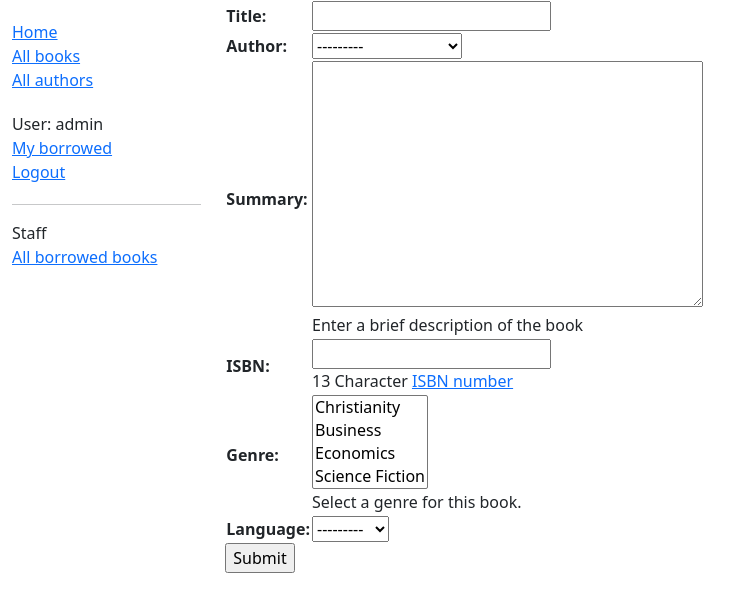
After one commit to favour-olumese/favour-local_library, a Django app: page /catalog/book/create/ in a window 1280 px wide. The commit adds this page. Shown: the top 612 px of the page, without its empty margins (0-754 px from the left). Run offline with Django 4.2, Linux system fonts and the light colour scheme; a user stored in the database is signed in; data comes from the database, SQL or seed files in the repository; both versions use the stored data as it was after the commit.

Commit message:
Created form for renewing books, editing author and book details.

```diff
--- a/locallibrary/catalog/models.py
+++ b/locallibrary/catalog/models.py
@@ -61,6 +61,9 @@ class Book(models.Model):
 
     display_genre.short_description = 'Genre'
 
+    class Meta:
+        permissions = (('can_edit_books', 'Edit books\' details'),)
+
 class BookInstance(models.Model):
     """Model representing a specific copy of a book
     (i.e., that can be borrowed from the library)."""
@@ -93,7 +96,9 @@ class BookInstance(models.Model):
     # Creating the ordering in which the books are to be displayed.
     class Meta:
         ordering = ['due_back']
-        permissions = (("can_mark_returned", "Set book as returned"),)
+        permissions = (("can_mark_returned", "Set book as returned"),
+                        ("can_renew", "Renew book due date"),
+                        )
 
     def __str__(self):
         """String for representing the Model object."""
@@ -113,6 +118,7 @@ class Author(models.Model):
 
     class Meta:
         ordering = ['last_name', 'first_name']
+        permissions = (('can_edit_authors', 'Edit authors\' details'),)
 
     def get_absolute_url(self):
         """Return the URL to access a particular author instance."""
--- a/locallibrary/catalog/templates/catalog/all_borrowed_books.html
+++ b/locallibrary/catalog/templates/catalog/all_borrowed_books.html
@@ -9,6 +9,9 @@
                 <li class="{% if bookinst.is_overdue %}text-danger{% endif %}">
                     <a href="{% url 'book-detail' bookinst.book.pk %}">{{ bookinst.book.title }}</a>
                     ({{ bookinst.due_back }}) - {{ bookinst.borrower }}
+                    {% if perms.catalog.can_renew %}
+                     - <a href="{% url 'renew-book-librarian' bookinst.id %}">Renew</a>
+                    {% endif %}
                 </li>
             {% endfor %}
         </ul>
--- a/locallibrary/catalog/templates/catalog/base_generic.html
+++ b/locallibrary/catalog/templates/catalog/base_generic.html
@@ -12,7 +12,7 @@
 
         <!-- Add additional CSS in static file -->
         {% load static %}
-        <link rel="stylesheet" href="{% static 'css/styles.css' %}">
+        <link rel="stylesheet" href="{% static 'css/style.css' %}">
     </head>
     <body>
         <div class="container-fluid">
@@ -23,19 +23,25 @@
                         <li><a href="{% url 'index' %}">Home</a></li>
                         <li><a href="{% url 'books'%}">All books</a></li>
                         <li><a href="{% url 'authors' %}">All authors</a></li>
+                    </ul>
 
+                    <ul class="sidebar-nav">
                         {% if user.is_authenticated %}
                             <li>User: {{ user.get_username }}</li>
 
                             <li><a href="{% url 'my-borrowed' %}">My borrowed</a></li>
 
-                            {% if perms.catalog.can_mark_returned %}
-                                <li><a href="{% url 'borrowed-books' %}">All borrowed books</a></li>
-                            {% endif %}
-
                             <li><a href="{% url 'logout' %}?next={{ request.path }}">Logout</a></li>
                         {% else %}
                             <li><a href="{% url 'login' %}?next={{request.path}}">Login</a></li>
+                        {% endif %}
+                    </ul>
+
+                    <ul class="sidebar-nav">
+                        {% if perms.catalog.can_mark_returned %}
+                            <hr>
+                            <li>Staff</li>
+                            <li><a href="{% url 'borrowed-books' %}">All borrowed books</a></li>
                         {% endif %}
                     </ul>
                 {% endblock %}
--- /dev/null
+++ b/locallibrary/catalog/templates/catalog/book_form.html
@@ -0,0 +1,11 @@
+{% extends "catalog/base_generic.html" %}
+
+{% block content %}
+    <form action="" method="post">
+        {% csrf_token %}
+        <table>
+            {{ form.as_table }}
+        </table>
+        <input type="submit" value="Submit">
+    </form>
+{% endblock %}
--- a/locallibrary/catalog/urls.py
+++ b/locallibrary/catalog/urls.py
@@ -10,5 +10,12 @@ urlpatterns = [
     path('authors/', views.AuthorListView.as_view(), name='authors'),
     path('author/<int:pk>', views.AuthorDetailView.as_view(), name='author-detail'),
     path('mybooks/', views.LoanedBooksByUserListView.as_view(), name='my-borrowed'),
-    path('borrowedbooks/', views.BorrowedBooksListView.as_view(), name='borrowed-books')
+    path('borrowedbooks/', views.BorrowedBooksListView.as_view(), name='borrowed-books'),
+    path('book/<uuid:pk>/renew/', views.renew_book_librarian, name='renew-book-librarian'),
+    path('author/create/', views.AuthorCreate.as_view(), name='author-create'),
+    path('author/<int:pk>/update/', views.AuthorUpdate.as_view(), name='author-update'),
+    path('author/<int:pk>/delete/', views.AuthorDelete.as_view(), name='author-delete'),
+        path('book/create/', views.BookCreate.as_view(), name='book-create'),
+    path('book/<int:pk>/update/', views.BookUpdate.as_view(), name='book-update'),
+    path('book/<int:pk>/delete/', views.BookDelete.as_view(), name='book-delete'),
 ]
--- a/locallibrary/catalog/views.py
+++ b/locallibrary/catalog/views.py
@@ -1,7 +1,13 @@
-from django.shortcuts import render
+import datetime
+from django.shortcuts import render, get_object_or_404
 from .models import Book, Author, BookInstance, Genre
 from django.views import generic
 from django.contrib.auth.mixins import LoginRequiredMixin, PermissionRequiredMixin
+from django.urls import reverse, reverse_lazy
+from catalog.forms import RenewBookForm
+from django.contrib.auth.decorators import login_required, permission_required
+from django.http import HttpResponseRedirect
+from django.views.generic.edit import CreateView, UpdateView, DeleteView
 
 # Create your views here.
 def index(request):
@@ -71,3 +77,68 @@ class BorrowedBooksListView(PermissionRequiredMixin, generic.ListView):
 
     def get_queryset(self):
         return BookInstance.objects.filter(status__exact='o').order_by('due_back')
+
+@login_required
+@permission_required('catalog.can_renew', raise_exception=True)
+def renew_book_librarian(request, pk):
+    book_instance = get_object_or_404(BookInstance, pk=pk)
+
+    # If this is a POST request, the process and
+    # populate it wwith data from the request (binding).
+    form = RenewBookForm(request.POST)
+
+    # Check if the form is valid:
+    if form.is_valid():
+        # process the data in form.cleaned_data as required
+        # (here we just write it to the model due_back field)
+        book_instance.due_back = form.cleaned_data['renewal_date']
+        book_instance.save()
+
+        # Redirect to a new URL:
+        return HttpResponseRedirect(reverse('borrowed-books'))
+
+    # If this is a GET reques
+    # (or any other method) create the default form.
+    else:
+        proposed_renewal_date = datetime.date.today() + datetime.timedelta(weeks=3)
+        form = RenewBookForm(initial={'renewal_date': proposed_renewal_date})
+
+    context = {
+        'form': form,
+        'book_instance': book_instance,
+    }
+
+    return render(request, 'catalog/book_renew_librarian.html', context)
+
+class AuthorCreate(PermissionRequiredMixin, CreateView):
+    model = Author
+    fields = ['first_name', 'last_name', 'date_of_birth', 'date_of_death']
+    initial = {'date_of_birth': '0999-12-28'}
+    permission_required = 'catalog.can_edit_authors'
+
+class AuthorUpdate(PermissionRequiredMixin, UpdateView):
+    model = Author
+    fields = '__all__'  # Not recommended.
+    # (potential security issue if more fields are added).
+    permission_required = 'catalog.can_edit_authors'
+
+class AuthorDelete(PermissionRequiredMixin, DeleteView):
+    model = Author
+    success_url = reverse_lazy('authors')
+    permission_required = 'catalog.can_edit_authors'
+
+class BookCreate(PermissionRequiredMixin, CreateView):
+    model = Book
+    fields = ['title', 'author', 'summary', 'isbn', 'genre', 'language']
+    permission_required = 'catalog.can_edit_books'
+
+class BookUpdate(PermissionRequiredMixin, UpdateView):
+    model = Book
+    fields = ['title', 'author', 'summary', 'isbn', 'genre', 'language']
+    # (potential security issue if more fields are added).
+    permission_required = 'catalog.can_edit_books'
+
+class BookDelete(PermissionRequiredMixin, DeleteView):
+    model = Book
+    success_url = reverse_lazy('books')
+    permission_required = 'catalog.can_edit_books'
```
Also changed, not shown: locallibrary/catalog/forms.py (added, +55 -0 lines), locallibrary/catalog/templates/catalog/author_confirm_delete.html (added, +10 -0 lines), locallibrary/catalog/templates/catalog/author_form.html (added, +11 -0 lines), locallibrary/catalog/templates/catalog/author_list.html (+11 -1 lines), locallibrary/catalog/templates/catalog/book_confirm_delete.html (added, +10 -0 lines), locallibrary/catalog/templates/catalog/book_list.html (+9 -0 lines), locallibrary/catalog/templates/catalog/book_renew_librarian.html (added, +17 -0 lines), locallibrary/catalog/migrations/0005_alter_bookinstance_options.py (added), locallibrary/catalog/migrations/0006_alter_author_options.py (added), locallibrary/db.sqlite3.
